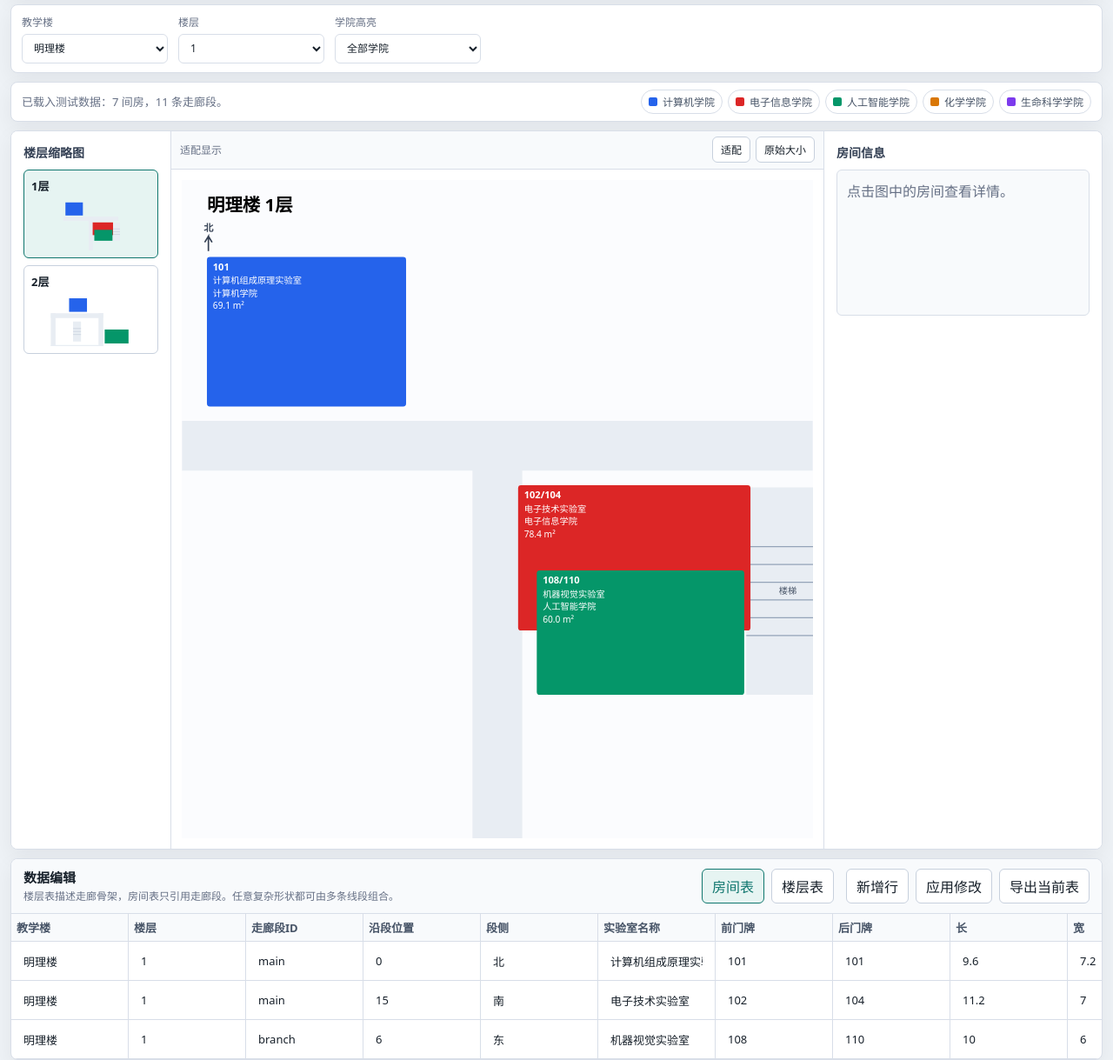
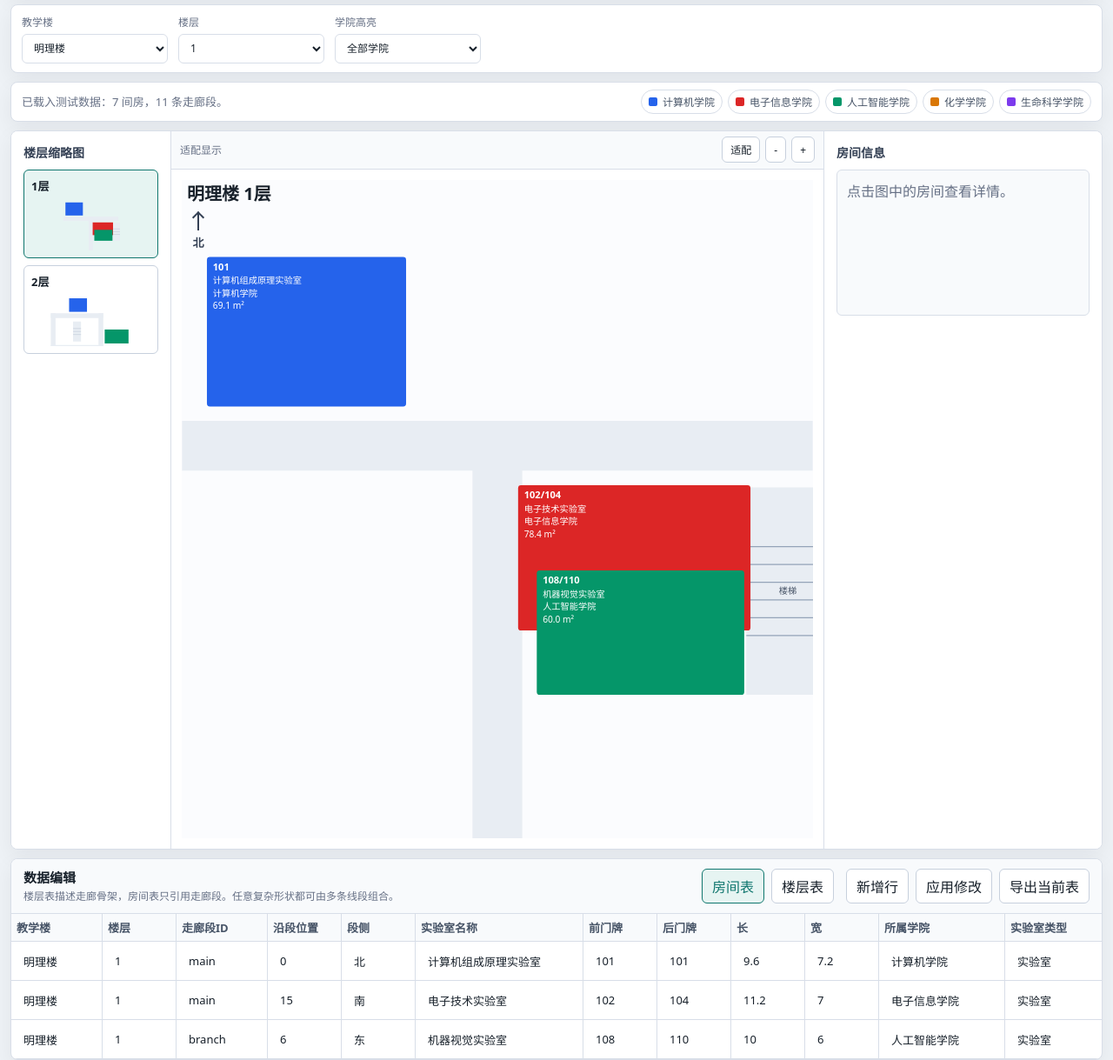
Before and after one commit to 807376899/floorplan, a plain HTML site: page index.html in a window 1280 px wide. Shown: the part 97-1316 px from the top of the page at 87% size. Drawn offline with Linux system fonts and the light colour scheme.

Commit message:
Improve floorplan zoom and editor widths

```diff
--- a/app.js
+++ b/app.js
@@ -13,7 +13,7 @@ const ROOM_GAP_M = 0.7;
 const DETAIL_SCALE = 28;
 const THUMB_SCALE = 6;
 const COLORS = ["#2563eb", "#dc2626", "#059669", "#d97706", "#7c3aed", "#0891b2", "#be123c", "#4d7c0f"];
-const state = { rooms: [], floors: [], selectedRoomId: null, editorMode: "rooms" };
+const state = { rooms: [], floors: [], selectedRoomId: null, editorMode: "rooms", zoom: 1 };
 const els = Object.fromEntries([...document.querySelectorAll("[id]")].map((node) => [node.id, node]));
 
 els.roomFileInput.addEventListener("change", (event) => handleImport(event, "rooms"));
@@ -21,15 +21,16 @@ els.floorFileInput.addEventListener("change", (event) => handleImport(event, "fl
 els.loadSampleBtn.addEventListener("click", loadSampleData);
 els.downloadRoomTemplateBtn.addEventListener("click", downloadRoomTemplate);
 els.downloadFloorTemplateBtn.addEventListener("click", downloadFloorTemplate);
-els.fitCanvasBtn.addEventListener("click", () => setCanvasMode("fit"));
-els.actualCanvasBtn.addEventListener("click", () => setCanvasMode("actual"));
+els.fitCanvasBtn.addEventListener("click", resetCanvasZoom);
+els.zoomOutBtn.addEventListener("click", () => changeCanvasZoom(-0.15));
+els.zoomInBtn.addEventListener("click", () => changeCanvasZoom(0.15));
 els.showRoomsBtn.addEventListener("click", () => setEditorMode("rooms"));
 els.showFloorsBtn.addEventListener("click", () => setEditorMode("floors"));
 els.addRowBtn.addEventListener("click", addEditorRow);
 els.applyTableBtn.addEventListener("click", applyEditorRows);
 els.downloadCsvBtn.addEventListener("click", downloadCurrentCsv);
-els.buildingSelect.addEventListener("change", () => { populateFloorOptions(); render(); });
-els.floorSelect.addEventListener("change", render);
+els.buildingSelect.addEventListener("change", () => { populateFloorOptions(); state.zoom = 1; render(); });
+els.floorSelect.addEventListener("change", () => { state.zoom = 1; render(); });
 els.collegeSelect.addEventListener("change", render);
 window.addEventListener("resize", () => els.floorplan.classList.contains("is-fit") && applyCanvasMode());
 loadSampleData();
@@ -181,13 +182,12 @@ function renderFloorplan(segments, rooms, colors) {
   const layout = buildLayout(segments, rooms, DETAIL_SCALE);
   const corridorMarkup = layout.corridors.map((c) => structureSvg(c, false)).join("");
   const roomMarkup = layout.rooms.map((r) => roomSvg(r, colors, false)).join("");
-  els.floorplan.innerHTML = `<svg viewBox="0 0 ${layout.width} ${layout.height}" data-layout-width="${layout.width}" data-layout-height="${layout.height}">
+  els.floorplan.innerHTML = `<div class="floorplan-overlay">
+      <strong>${escapeHtml(els.buildingSelect.value)} ${escapeHtml(els.floorSelect.value)}层</strong>
+      <span class="north-mark">北</span>
+    </div>
+    <svg viewBox="0 0 ${layout.width} ${layout.height}" data-layout-width="${layout.width}" data-layout-height="${layout.height}">
     <rect width="${layout.width}" height="${layout.height}" fill="#fbfcfe"/>
-    <text x="34" y="42" font-size="24" font-weight="700">${escapeHtml(els.buildingSelect.value)} ${escapeHtml(els.floorSelect.value)}层</text>
-    <g transform="translate(36 76)">
-      <path d="M0 20 L0 0 L-5 8 M0 0 L5 8" stroke="#344054" stroke-width="2" fill="none"/>
-      <text x="0" y="-7" text-anchor="middle" font-size="13" font-weight="700" fill="#344054">北</text>
-    </g>
     ${corridorMarkup}${roomMarkup}</svg>`;
   els.floorplan.querySelectorAll(".room").forEach((node) => node.addEventListener("click", () => { state.selectedRoomId = node.dataset.id; render(); }));
   showDetails(rooms.find((room) => room.id === state.selectedRoomId));
@@ -207,16 +207,18 @@ function renderThumbs(building, colors) {
 }
 
 function roomSvg(box, colors, compact) {
-  if (compact) return `<rect x="${box.x}" y="${box.y}" width="${box.width}" height="${box.height}" fill="${colors[box.room.college]}" />`;
+  const fill = roomFill(box.room, colors);
+  const labelFill = isClassroom(box.room) ? "#344054" : "#fff";
+  if (compact) return `<rect x="${box.x}" y="${box.y}" width="${box.width}" height="${box.height}" fill="${fill}" />`;
   const muted = els.collegeSelect.value !== ALL_COLLEGES && els.collegeSelect.value !== box.room.college;
   const doors = box.room.front_door === box.room.rear_door ? box.room.front_door : `${box.room.front_door}/${box.room.rear_door}`;
   const area = (box.room.length_m * box.room.width_m).toFixed(1);
   return `<g class="room ${muted ? "is-muted" : ""}" data-id="${box.room.id}">
-    <rect x="${box.x}" y="${box.y}" width="${box.width}" height="${box.height}" rx="4" fill="${colors[box.room.college]}" />
-    <text x="${box.x + 8}" y="${box.y + 18}" fill="#fff" font-size="13" font-weight="700">${escapeHtml(doors)}</text>
-    <text x="${box.x + 8}" y="${box.y + 36}" fill="#fff" font-size="12">${escapeHtml(box.room.room_name)}</text>
-    <text x="${box.x + 8}" y="${box.y + 53}" fill="#fff" font-size="12">${escapeHtml(box.room.college)}</text>
-    <text x="${box.x + 8}" y="${box.y + 70}" fill="#fff" font-size="12">${area} m²</text>
+    <rect x="${box.x}" y="${box.y}" width="${box.width}" height="${box.height}" rx="4" fill="${fill}" />
+    <text x="${box.x + 8}" y="${box.y + 18}" fill="${labelFill}" font-size="13" font-weight="700">${escapeHtml(doors)}</text>
+    <text x="${box.x + 8}" y="${box.y + 36}" fill="${labelFill}" font-size="12">${escapeHtml(box.room.room_name)}</text>
+    <text x="${box.x + 8}" y="${box.y + 53}" fill="${labelFill}" font-size="12">${escapeHtml(box.room.college)}</text>
+    <text x="${box.x + 8}" y="${box.y + 70}" fill="${labelFill}" font-size="12">${area} m²</text>
   </g>`;
 }
 
@@ -248,7 +250,7 @@ function editorRows() {
 }
 function renderEditor() {
   const columns = editorColumns(), rows = editorRows();
-  els.dataEditor.innerHTML = `<table><thead><tr>${columns.map(([, label]) => `<th>${label}</th>`).join("")}</tr></thead><tbody>${rows.map((row, i) => `<tr>${columns.map(([key]) => `<td><input data-row="${i}" data-key="${key}" value="${escapeHtml(row[key] ?? "")}"></td>`).join("")}</tr>`).join("")}</tbody></table>`;
+  els.dataEditor.innerHTML = `<table><thead><tr>${columns.map(([, label]) => `<th>${label}</th>`).join("")}</tr></thead><tbody>${rows.map((row, i) => `<tr>${columns.map(([key]) => `<td data-key="${key}"><input data-row="${i}" data-key="${key}" value="${escapeHtml(row[key] ?? "")}"></td>`).join("")}</tr>`).join("")}</tbody></table>`;
 }
 function addEditorRow() {
   if (state.editorMode === "rooms") state.rooms.push(normalizeRooms([{ 教学楼: els.buildingSelect.value, 楼层: els.floorSelect.value, 走廊段ID: "main", 沿段位置: 0, 段侧: "右", 实验室名称: "新增实验室", 前门牌: "000", 后门牌: "000", 长: 8, 宽: 6, 所属学院: "未设置学院" }])[0]);
@@ -268,7 +270,11 @@ function applyEditorRows() {
   hydrate("已应用修改");
 }
 
-function renderLegend(colors) { els.legend.innerHTML = Object.entries(colors).map(([k, v]) => `<span class="legend-item"><span class="legend-swatch" style="background:${v}"></span>${k}</span>`).join(""); }
+function renderLegend(colors) {
+  const colleges = Object.entries(colors).map(([k, v]) => `<span class="legend-item"><span class="legend-swatch" style="background:${v}"></span>${k}</span>`);
+  const classrooms = state.rooms.some(isClassroom) ? [`<span class="legend-item"><span class="legend-swatch" style="background:#cbd5e1"></span>公共教室</span>`] : [];
+  els.legend.innerHTML = [...colleges, ...classrooms].join("");
+}
 function showDetails(room) {
   if (!room) {
     els.roomDetails.innerHTML = "点击图中的房间查看详情。";
@@ -290,14 +296,29 @@ function showDetails(room) {
   els.roomDetails.innerHTML = `<strong>${room.room_name}</strong><br>${rows.map(([label, value]) => `${label}：${value}`).join("<br>")}`;
 }
 function colorMap() { return Object.fromEntries(unique(state.rooms.map((r) => r.college)).map((v, i) => [v, COLORS[i % COLORS.length]])); }
+function isClassroom(room) { return String(room.lab_type || "").includes("教室"); }
+function roomFill(room, colors) { return isClassroom(room) ? "#cbd5e1" : colors[room.college]; }
 
 function downloadRoomTemplate() { exportCsv("room-template.csv", ROOM_COLUMNS, [["示例楼","1","main","0","北","示例实验室","101","101","8","6","示例学院","实验室","40","2022","张老师","计算机科学","40","40",""]]); }
 function downloadFloorTemplate() { exportCsv("floor-template.csv", FLOOR_COLUMNS, [["示例楼","1","main","0","0","30","0","2.4","走廊","主走廊"],["示例楼","1","stairs-east","30","4","30","10","4","楼梯","东侧楼梯"]]); }
 function downloadCurrentCsv() { exportCsv(state.editorMode === "rooms" ? "rooms.csv" : "floors.csv", editorColumns(), editorRows().map((row) => editorColumns().map(([key]) => row[key] ?? ""))); }
 function exportCsv(name, columns, rows) { download(name, `\uFEFF${[columns.map(([, label]) => label), ...rows].map((row) => row.map(csv).join(",")).join("\n")}`, "text/csv;charset=utf-8"); }
 function download(name, text, type) { const a = document.createElement("a"), url = URL.createObjectURL(new Blob([text], { type })); a.href = url; a.download = name; a.click(); URL.revokeObjectURL(url); }
-function setCanvasMode(mode) { els.floorplan.classList.toggle("is-fit", mode === "fit"); els.floorplan.classList.toggle("is-actual", mode === "actual"); els.canvasModeText.textContent = mode === "fit" ? "适配显示" : "原始大小"; applyCanvasMode(); }
-function applyCanvasMode() { const svg = els.floorplan.querySelector("svg"); if (!svg) return; const w = +svg.dataset.layoutWidth, h = +svg.dataset.layoutHeight; if (els.floorplan.classList.contains("is-actual")) { svg.style.width = `${w}px`; svg.style.height = `${h}px`; } else { const b = els.floorplan.getBoundingClientRect(), s = Math.min(1, (b.width - 24) / w, (b.height - 24) / h); svg.style.width = `${w * s}px`; svg.style.height = `${h * s}px`; } }
+function resetCanvasZoom() { state.zoom = 1; applyCanvasMode(); }
+function changeCanvasZoom(delta) { state.zoom = Math.min(2.5, Math.max(0.4, Number((state.zoom + delta).toFixed(2)))); applyCanvasMode(); }
+function applyCanvasMode() {
+  const svg = els.floorplan.querySelector("svg");
+  if (!svg) return;
+  const w = +svg.dataset.layoutWidth;
+  const h = +svg.dataset.layoutHeight;
+  const b = els.floorplan.getBoundingClientRect();
+  const fit = Math.min(1, (b.width - 24) / w, (b.height - 24) / h);
+  const scale = fit * state.zoom;
+  els.floorplan.classList.toggle("is-zoomed", state.zoom > 1);
+  els.canvasModeText.textContent = state.zoom === 1 ? "适配显示" : `缩放 ${Math.round(state.zoom * 100)}%`;
+  svg.style.width = `${w * scale}px`;
+  svg.style.height = `${h * scale}px`;
+}
 
 function parseCsv(text) { const [header, ...rows] = text.trim().split(/\r?\n/).map((line) => line.split(",")); return rows.map((cells) => Object.fromEntries(header.map((h, i) => [h.replace(/^\uFEFF/, ""), cells[i] ?? ""]))); }
 function read(row, keys) { return keys.find((key) => row[key] !== undefined) ? String(row[keys.find((key) => row[key] !== undefined)]).trim() : ""; }
--- a/index.html
+++ b/index.html
@@ -51,7 +51,8 @@
             <span id="canvasModeText">适配显示</span>
             <div>
               <button id="fitCanvasBtn" type="button">适配</button>
-              <button id="actualCanvasBtn" type="button">原始大小</button>
+              <button id="zoomOutBtn" type="button" title="缩小">-</button>
+              <button id="zoomInBtn" type="button" title="放大">+</button>
             </div>
           </div>
           <div id="floorplan" class="floorplan is-fit"></div>
--- a/styles.css
+++ b/styles.css
@@ -254,6 +254,7 @@ button:hover,
 }
 
 .floorplan {
+  position: relative;
   min-height: 670px;
   display: flex;
   align-items: center;
@@ -267,21 +268,68 @@ button:hover,
   padding: 12px;
 }
 
-.floorplan svg {
-  display: block;
-  max-width: 100%;
-  max-height: 100%;
-}
-
-.floorplan.is-actual {
+.floorplan.is-zoomed {
   align-items: flex-start;
   justify-content: flex-start;
   overflow: auto;
 }
 
-.floorplan.is-actual svg {
+.floorplan.is-zoomed svg {
   max-width: none;
   max-height: none;
+}
+
+.floorplan-overlay {
+  position: absolute;
+  z-index: 1;
+  top: 16px;
+  left: 18px;
+  display: grid;
+  gap: 10px;
+  pointer-events: none;
+}
+
+.floorplan-overlay strong {
+  font-size: 20px;
+  line-height: 1.2;
+}
+
+.north-mark {
+  position: relative;
+  width: 26px;
+  padding-top: 24px;
+  text-align: center;
+  color: #344054;
+  font-size: 13px;
+  font-weight: 700;
+}
+
+.north-mark::before {
+  position: absolute;
+  top: 0;
+  left: 12px;
+  width: 2px;
+  height: 20px;
+  background: #344054;
+  content: "";
+}
+
+.north-mark::after {
+  position: absolute;
+  top: 0;
+  left: 8px;
+  width: 8px;
+  height: 8px;
+  border-top: 2px solid #344054;
+  border-left: 2px solid #344054;
+  content: "";
+  transform: rotate(45deg);
+}
+
+.floorplan svg {
+  display: block;
+  max-width: 100%;
+  max-height: 100%;
 }
 
 .room-details {
@@ -391,12 +439,32 @@ button:hover,
 }
 
 .data-editor input {
-  width: 122px;
+  width: 72px;
   border: 1px solid transparent;
   border-radius: 4px;
   background: #fff;
   color: var(--ink);
   padding: 6px 7px;
+}
+
+.data-editor td[data-key="room_name"] input {
+  width: 180px;
+}
+
+.data-editor td[data-key="college"] input {
+  width: 132px;
+}
+
+.data-editor td[data-key="lab_type"] input,
+.data-editor td[data-key="director"] input,
+.data-editor td[data-key="major"] input,
+.data-editor td[data-key="notes"] input {
+  width: 116px;
+}
+
+.data-editor td[data-key="building"] input,
+.data-editor td[data-key="segment_id"] input {
+  width: 92px;
 }
 
 .data-editor input:focus {
```
